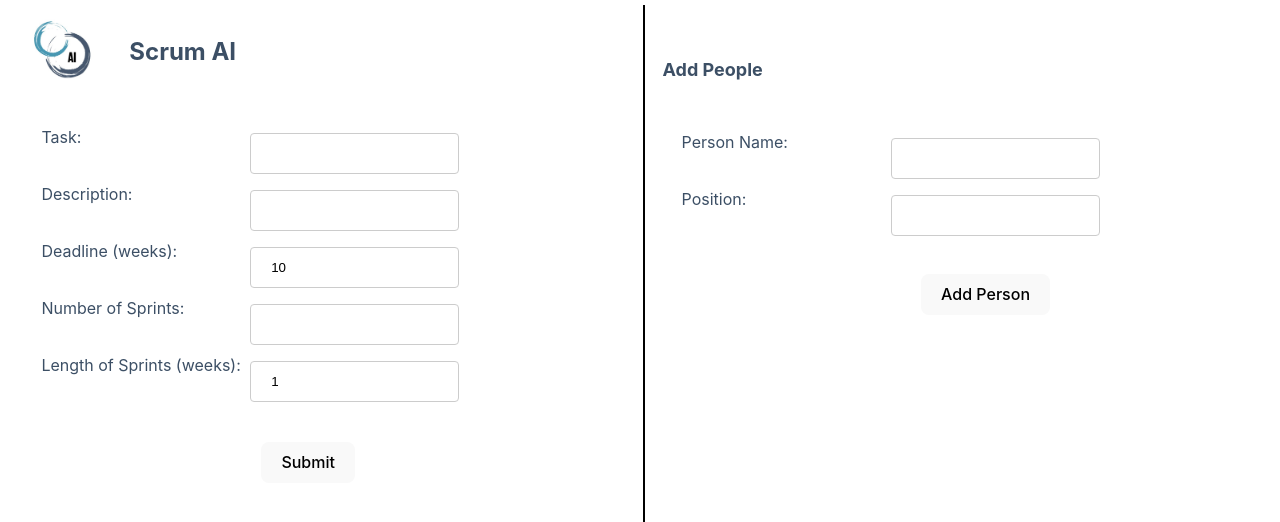
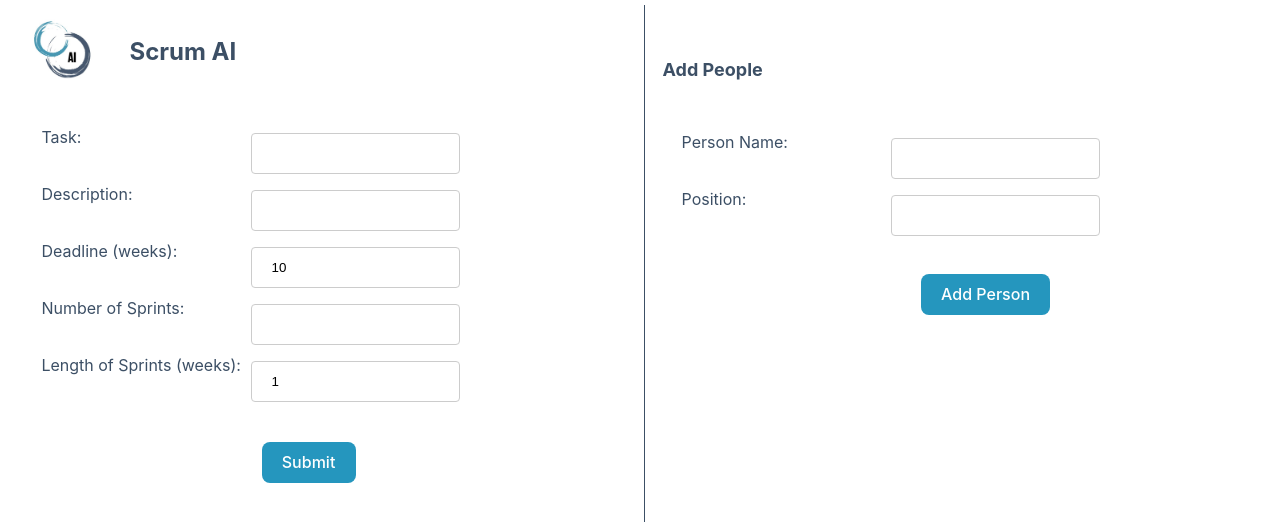
Before and after one commit to hlee131/scrum-ai, a React (Vite) app in the folder client/: page / in a window 1280 px wide. Shown: the top 522 px of the page. Built offline with nearby package versions, Linux system fonts and the light colour scheme.

Commit message:
Update InputPage.css

```diff
--- a/client/src/styles/InputPage.css
+++ b/client/src/styles/InputPage.css
@@ -10,7 +10,7 @@
     justify-self: end;
     width: 50%;
     height: 100%;
-    border-right: solid 2px black;
+    border-right: solid 1px #3c4f65;
 }
 
 .container-right {
@@ -91,6 +91,9 @@ h2 {
 .add {
     margin-left: 40%;
     margin-top: 5%;
+    background-color: #2596be;
+    border-radius: 1px #3c4f65;
+    color: white;
 }
 
 .secondary {
```
